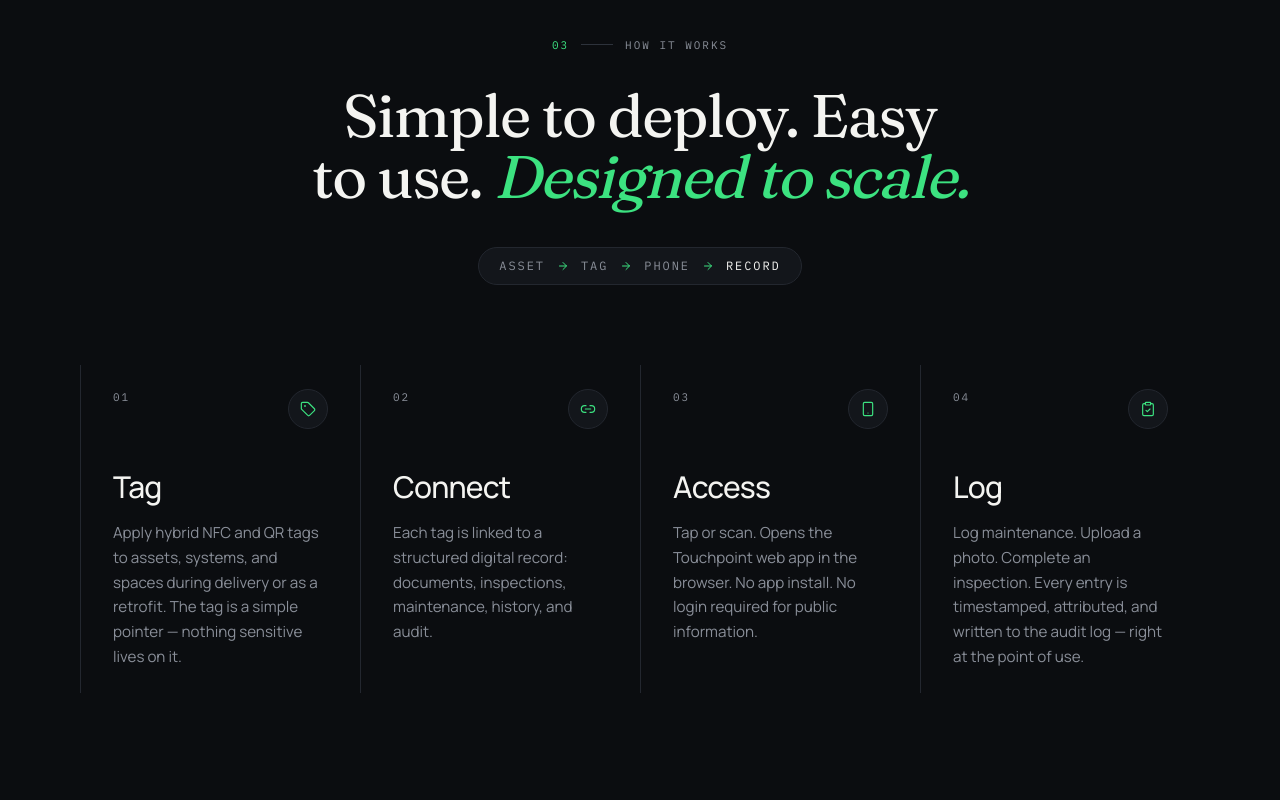
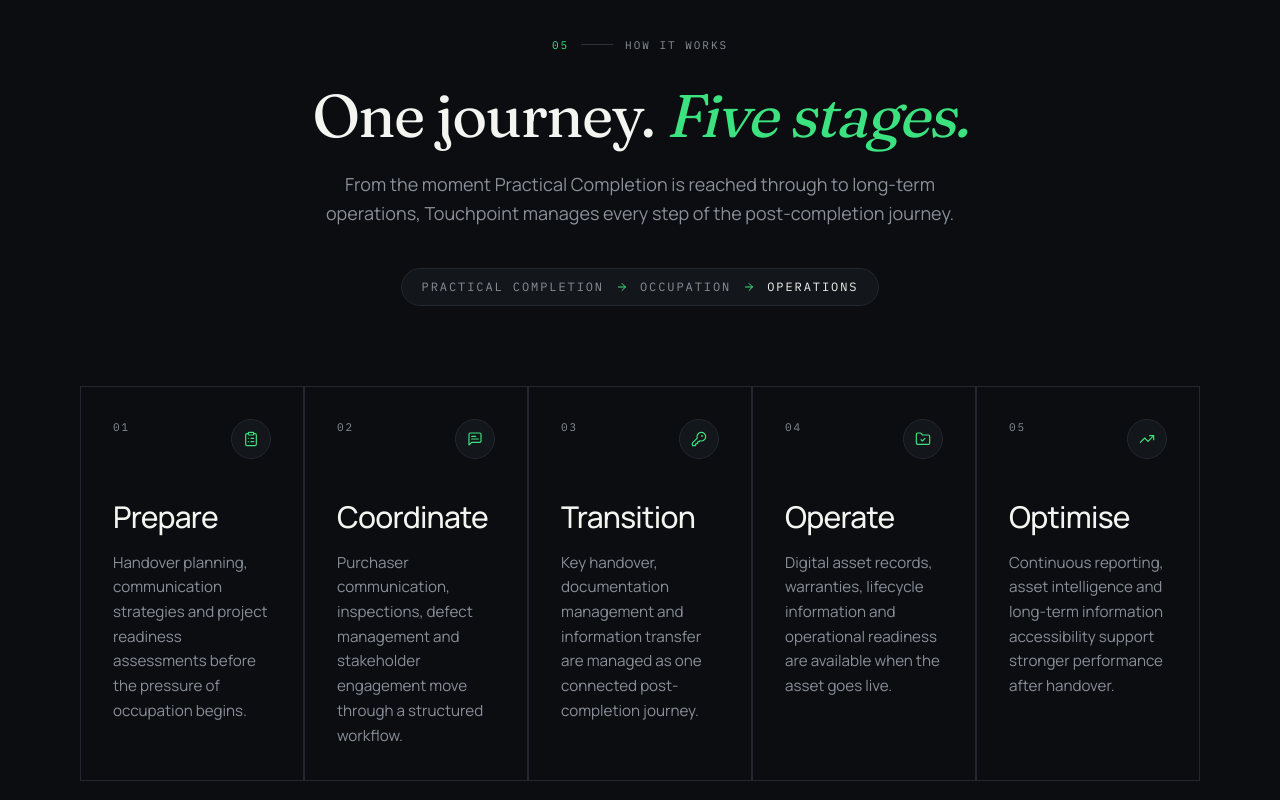
Before and after one commit to EVAVO-STUDIO/touchpoint, a Next.js app: page / in a window 1280 px wide. Shown: the part 5020-5820 px from the top of the page. Built offline with nearby package versions, Linux system fonts and the light colour scheme.

Commit message:
feat: align journey with client five-stage model

```diff
--- a/components/sections/how-it-works.tsx
+++ b/components/sections/how-it-works.tsx
@@ -1,35 +1,49 @@
-import { Tag, Link2, Smartphone, ClipboardCheck, ArrowRight } from 'lucide-react';
+import {
+  ClipboardList,
+  MessageSquareText,
+  KeyRound,
+  FolderCheck,
+  TrendingUp,
+  ArrowRight,
+} from 'lucide-react';
 import { SectionEyebrow } from '@/components/section-eyebrow';
 import { Reveal } from '@/components/reveal';
 
-const steps = [
+const stages = [
   {
     id: '01',
-    icon: Tag,
-    title: 'Tag',
+    icon: ClipboardList,
+    title: 'Prepare',
     description:
-      'Apply hybrid NFC and QR tags to assets, systems, and spaces during delivery or as a retrofit. The tag is a simple pointer — nothing sensitive lives on it.',
+      'Handover planning, communication strategies and project readiness assessments before the pressure of occupation begins.',
   },
   {
     id: '02',
-    icon: Link2,
-    title: 'Connect',
+    icon: MessageSquareText,
+    title: 'Coordinate',
     description:
-      'Each tag is linked to a structured digital record: documents, inspections, maintenance, history, and audit.',
+      'Purchaser communication, inspections, defect management and stakeholder engagement move through a structured workflow.',
   },
   {
     id: '03',
-    icon: Smartphone,
-    title: 'Access',
+    icon: KeyRound,
+    title: 'Transition',
     description:
-      'Tap or scan. Opens the Touchpoint web app in the browser. No app install. No login required for public information.',
+      'Key handover, documentation management and information transfer are managed as one connected post-completion journey.',
   },
   {
     id: '04',
-    icon: ClipboardCheck,
-    title: 'Log',
+    icon: FolderCheck,
+    title: 'Operate',
     description:
-      'Log maintenance. Upload a photo. Complete an inspection. Every entry is timestamped, attributed, and written to the audit log — right at the point of use.',
+      'Digital asset records, warranties, lifecycle information and operational readiness are available when the asset goes live.',
+  },
+  {
+    id: '05',
+    icon: TrendingUp,
+    title: 'Optimise',
+    description:
+      'Continuous reporting, asset intelligence and long-term information accessibility support stronger performance after handover.',
   },
 ];
 
@@ -43,49 +57,53 @@
       <div className="container-tight">
         <div className="mx-auto max-w-3xl text-center">
           <Reveal>
-            <SectionEyebrow number="03" className="justify-center">
+            <SectionEyebrow number="05" className="justify-center">
               How it works
             </SectionEyebrow>
           </Reveal>
           <Reveal delay={0.05}>
             <h2 className="display-lg mt-8 text-balance">
-              Simple to deploy. Easy to use.{' '}
-              <span className="italic-accent text-accent">Designed to scale.</span>
+              One journey.{' '}
+              <span className="italic-accent text-accent">Five stages.</span>
             </h2>
           </Reveal>
+          <Reveal delay={0.1}>
+            <p className="mx-auto mt-6 max-w-2xl text-pretty text-lg leading-[1.6] text-muted">
+              From the moment Practical Completion is reached through to long-term
+              operations, Touchpoint manages every step of the post-completion journey.
+            </p>
+          </Reveal>
 
-          <Reveal delay={0.1}>
+          <Reveal delay={0.15}>
             <div className="mt-10 inline-flex flex-wrap items-center justify-center gap-x-3 gap-y-2 rounded-full border border-border bg-surface px-5 py-2.5 font-mono text-xs uppercase tracking-[0.16em]">
-              <span className="text-muted">Asset</span>
+              <span className="text-muted">Practical Completion</span>
               <ArrowRight className="h-3 w-3 text-accent" />
-              <span className="text-muted">Tag</span>
+              <span className="text-muted">Occupation</span>
               <ArrowRight className="h-3 w-3 text-accent" />
-              <span className="text-muted">Phone</span>
-              <ArrowRight className="h-3 w-3 text-accent" />
-              <span className="text-text">Record</span>
+              <span className="text-text">Operations</span>
             </div>
           </Reveal>
         </div>
 
-        <div className="mt-20 grid grid-cols-1 gap-6 md:grid-cols-2 lg:grid-cols-4 lg:gap-0">
-          {steps.map((step, i) => (
-            <Reveal key={step.id} delay={0.1 + i * 0.08}>
-              <div className="relative h-full px-0 py-6 lg:border-l lg:border-border lg:px-8">
-                <div className="flex items-start justify-between">
+        <div className="mt-20 grid grid-cols-1 gap-6 md:grid-cols-2 xl:grid-cols-5 xl:gap-0">
+          {stages.map((stage, i) => (
+            <Reveal key={stage.id} delay={0.1 + i * 0.07}>
+              <article className="relative h-full rounded-2xl border border-border bg-surface p-6 xl:rounded-none xl:border-y xl:border-l xl:border-r-0 xl:bg-transparent xl:p-8 xl:last:border-r">
+                <div className="flex items-start justify-between gap-4">
                   <span className="font-mono text-2xs uppercase tracking-[0.18em] text-muted">
-                    {step.id}
+                    {stage.id}
                   </span>
                   <div className="inline-flex h-10 w-10 items-center justify-center rounded-full border border-border bg-surface text-accent">
-                    <step.icon className="h-4 w-4" strokeWidth={1.75} />
+                    <stage.icon className="h-4 w-4" strokeWidth={1.75} />
                   </div>
                 </div>
                 <h3 className="mt-10 text-2xl font-medium tracking-tight md:text-3xl">
-                  {step.title}
+                  {stage.title}
                 </h3>
-                <p className="mt-4 max-w-[30ch] text-[0.95rem] leading-relaxed text-muted">
-                  {step.description}
+                <p className="mt-4 max-w-[32ch] text-[0.95rem] leading-relaxed text-muted">
+                  {stage.description}
                 </p>
-              </div>
+              </article>
             </Reveal>
           ))}
         </div>
```
